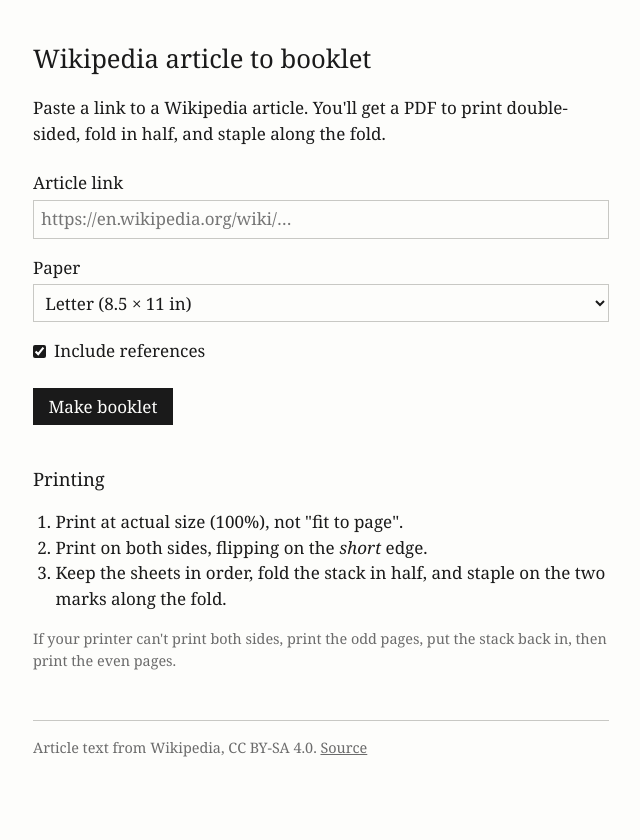
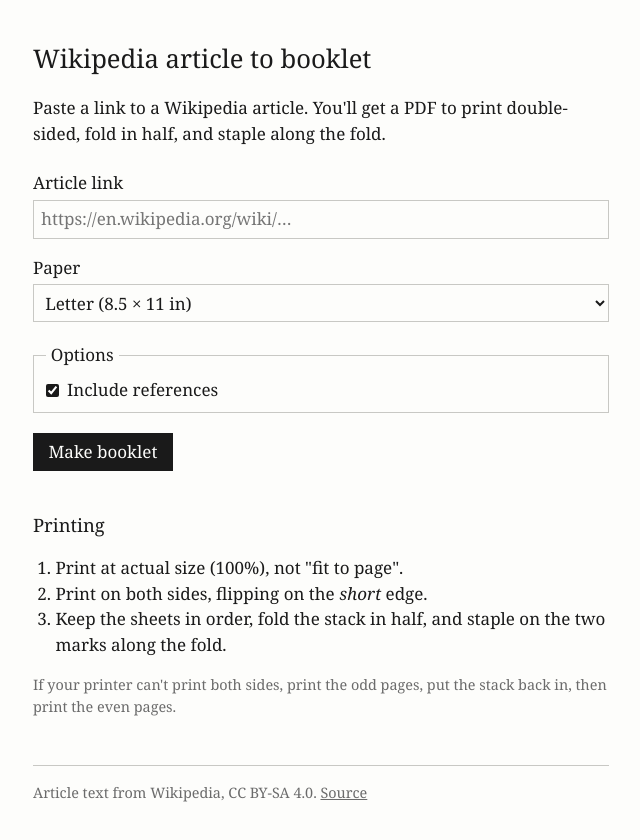
Before and after one commit to wengel-eth/wiki-article-to-booklet, a Vue app: page / in a window 1280 px wide. Shown: the top 840 px of the page, without its empty margins (319-959 px from the left). Before the commit the page ends 806 px from the top, so only its background shows below. Built offline with nearby package versions, Linux system fonts and the light colour scheme.

Commit message:
Group booklet options under an Options heading

```diff
--- a/src/app/App.vue
+++ b/src/app/App.vue
@@ -168,10 +168,13 @@ function formatDate(ms: number) {
         <option v-for="id in PAPER_IDS" :key="id" :value="id">{{ PAPER_SIZES[id].label }}</option>
       </select>
 
-      <label class="check">
-        <input v-model="references" type="checkbox" :disabled="busy" />
-        Include references
-      </label>
+      <fieldset class="options" :disabled="busy">
+        <legend>Options</legend>
+        <label class="check">
+          <input v-model="references" type="checkbox" />
+          Include references
+        </label>
+      </fieldset>
 
       <div>
         <button type="submit" :disabled="busy">{{ busy ? "Working…" : "Make booklet" }}</button>
--- a/src/app/style.css
+++ b/src/app/style.css
@@ -39,6 +39,13 @@ label { display: block; margin: 1rem 0 0.25rem; }
 
 input, select, button { font: inherit; color: inherit; }
 
+fieldset.options {
+  margin: 1.25rem 0 0;
+  padding: 0.25rem 0.75rem 0.6rem;
+  border: 1px solid var(--line);
+}
+fieldset.options legend { padding: 0 0.3rem; }
+fieldset.options label { margin: 0.35rem 0 0; }
 label.check { display: flex; align-items: center; gap: 0.5rem; }
 label.check input { width: auto; margin: 0; accent-color: var(--fg); }
 
```
